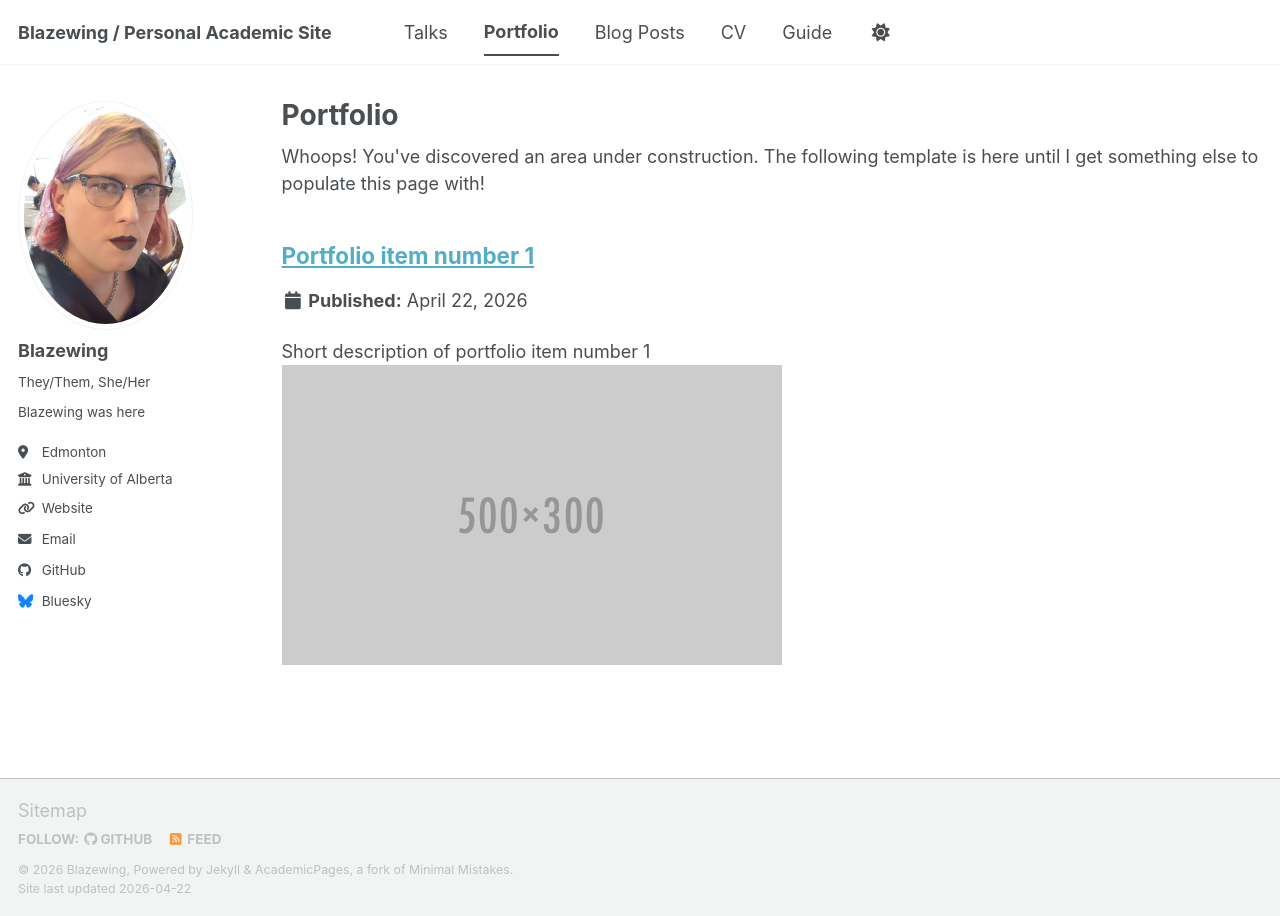
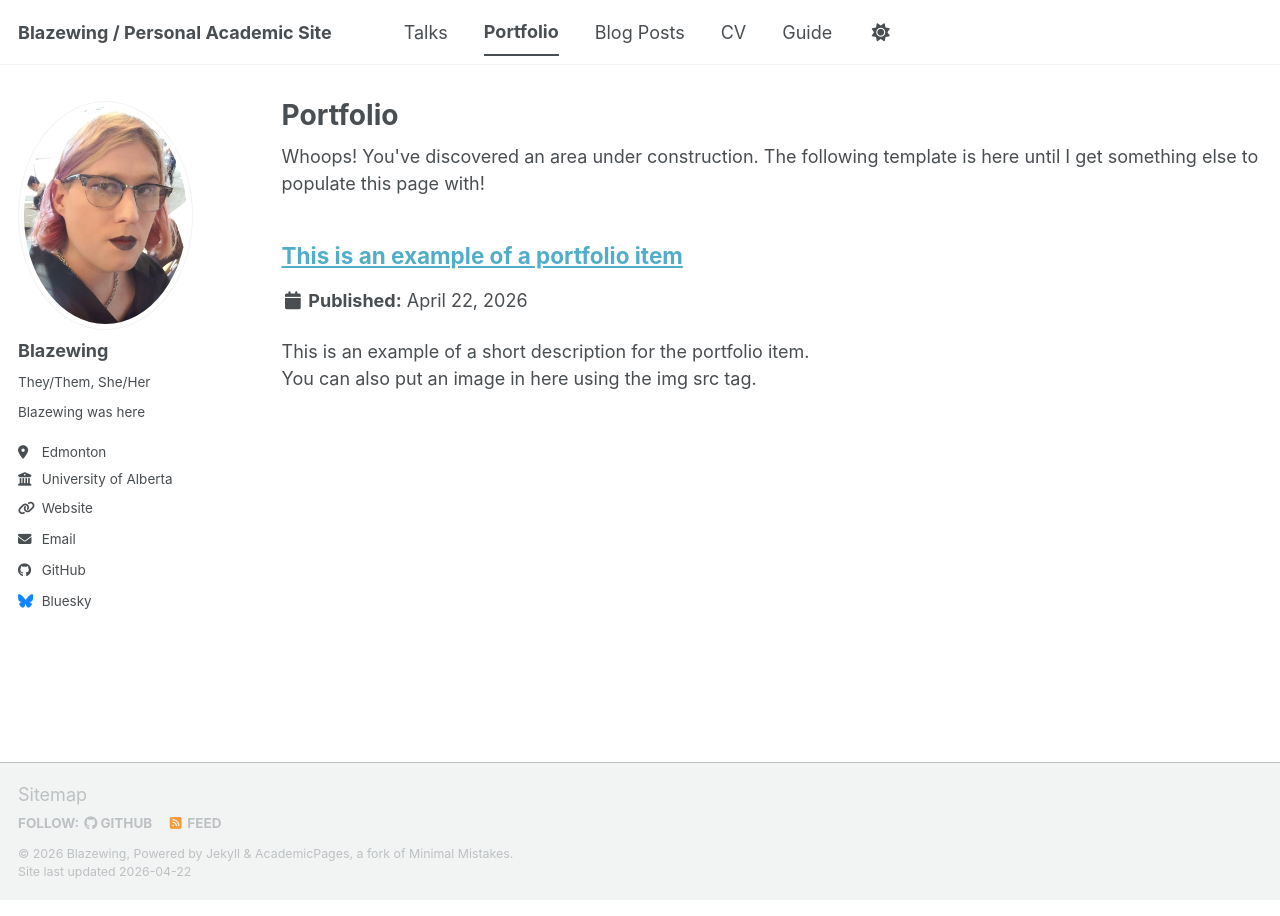
Before and after one commit to Blazewing2010/me, a Jekyll site: the page built from _pages/portfolio.html, in a window 1280 px wide. Built offline with Jekyll 4.4.1, drawn with Linux system fonts in a browser that asks for light colours; a script bundle is joined from its source files by our own code; library files that are not in the unit come from our copies.

Commit message:
Update portfolio-1.md
Updating portfolio items

```diff
--- a/_portfolio/portfolio-1.md
+++ b/_portfolio/portfolio-1.md
@@ -1,7 +1,7 @@
 ---
-title: "Portfolio item number 1"
-excerpt: "Short description of portfolio item number 1<br/><img src='/images/500x300.png'>"
+title: "This is an example of a portfolio item"
+excerpt: "This is an example of a short description for the portfolio item.<br/> You can also put an image in here using the img src tag. "
 collection: portfolio
 ---
 
-This is an item in your portfolio. It can be have images or nice text. If you name the file .md, it will be parsed as markdown. If you name the file .html, it will be parsed as HTML.
+This is a placeholder for an item in your portfolio. It can be have images or nice text. If you name the file .md, it will be parsed as markdown. If you name the file .html, it will be parsed as HTML.
```
